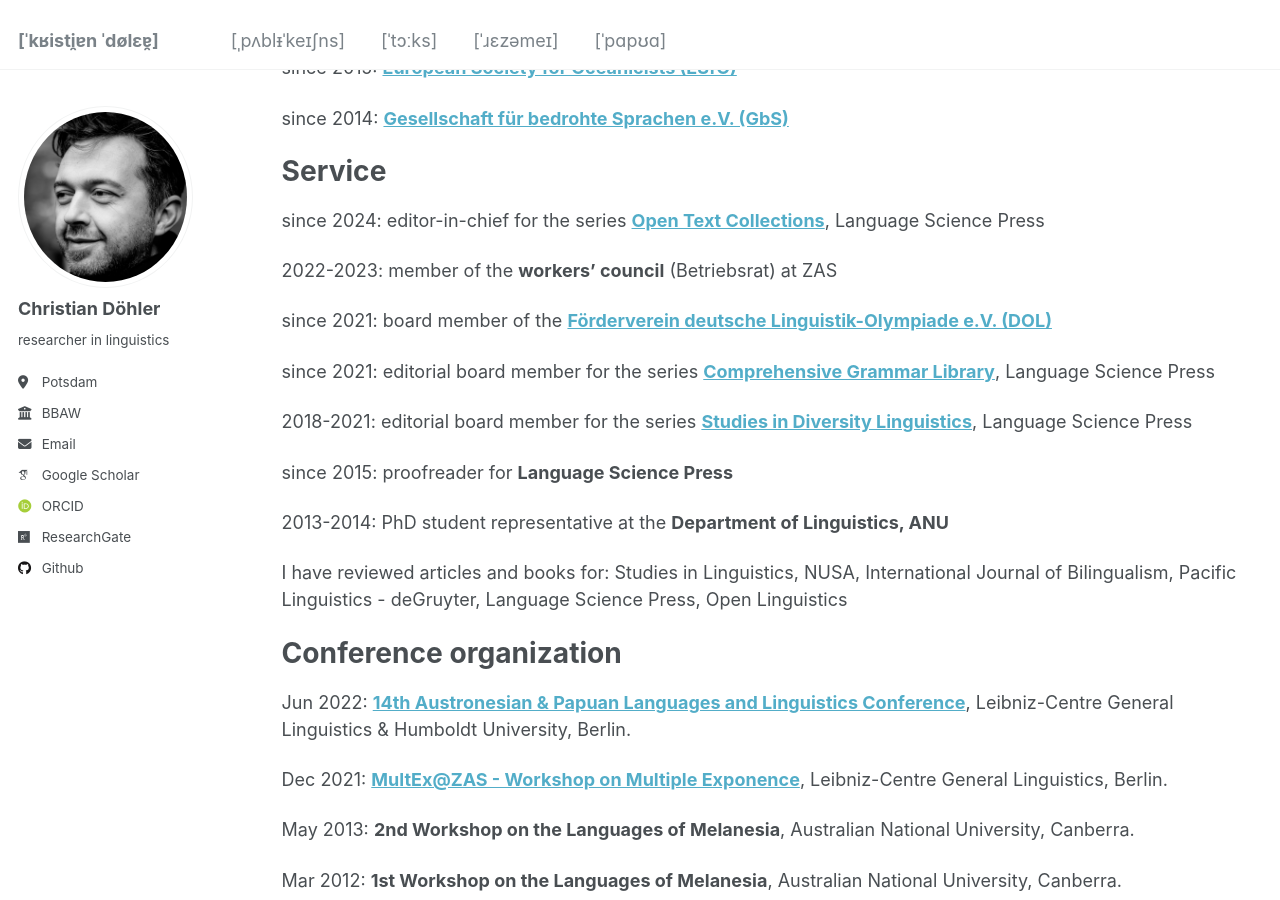
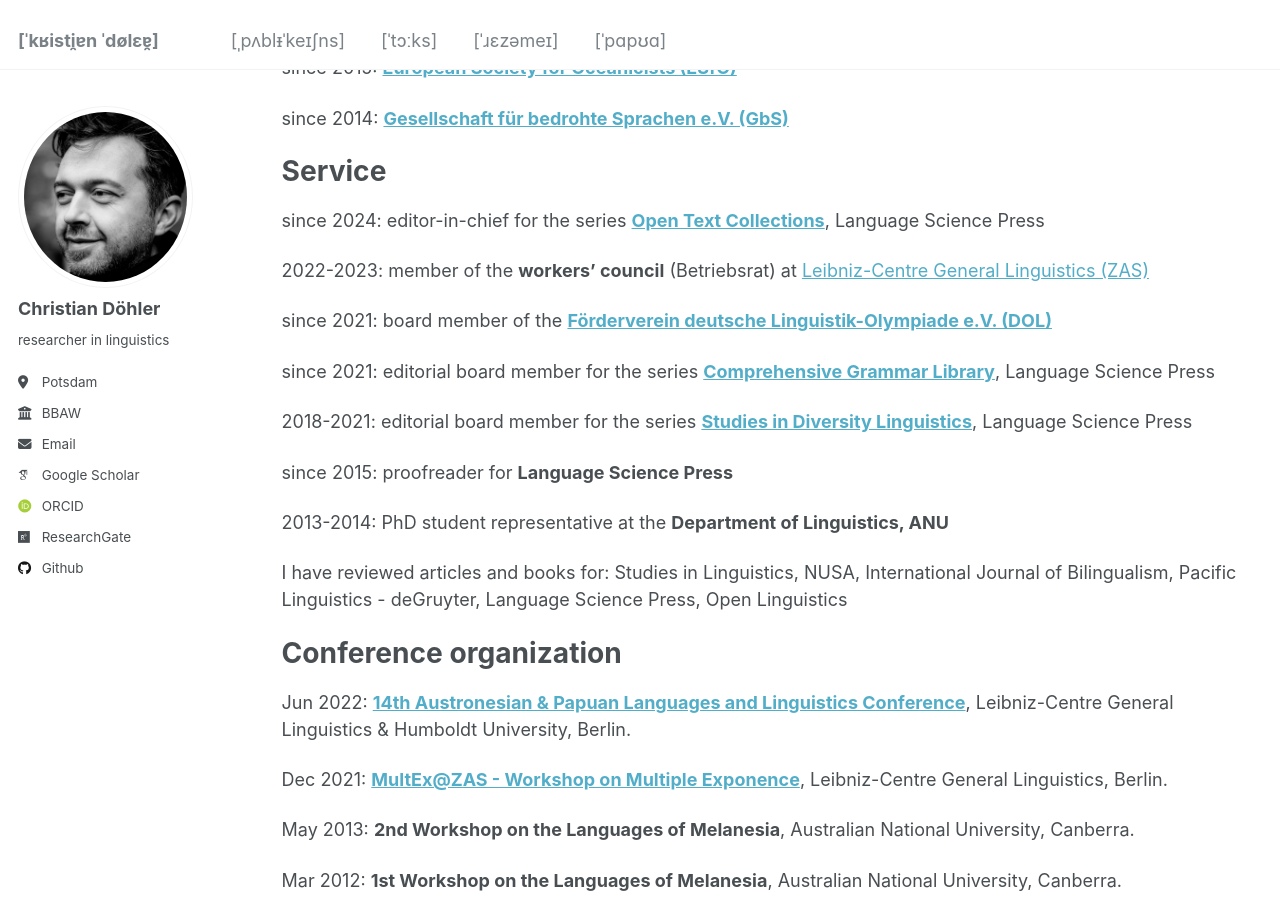
Before and after one commit to chrdoe/chrdoe.github.io, a Jekyll site: the page built from _pages/cv.md, in a window 1280 px wide and 900 px high, scrolled down 2664 px. Built offline with Jekyll 4.4.1, drawn with Linux system fonts in a browser that asks for light colours; some web fonts are replaced.

Commit message:
Update cv.md

```diff
--- a/_pages/cv.md
+++ b/_pages/cv.md
@@ -118,7 +118,7 @@ Service
 
 since 2024: editor-in-chief for the series [**Open Text Collections**](https://langsci-press.org/catalog/series/otc), Language Science Press
 
-2022-2023: member of the **workers' council** (Betriebsrat) at ZAS
+2022-2023: member of the **workers' council** (Betriebsrat) at [Leibniz-Centre General Linguistics (ZAS)](https://www.leibniz-zas.de/en/)
 
 since 2021: board member of the [**Förderverein deutsche Linguistik-Olympiade e.V. (DOL)**](https://linguistikolympiade.de/)
 
```
